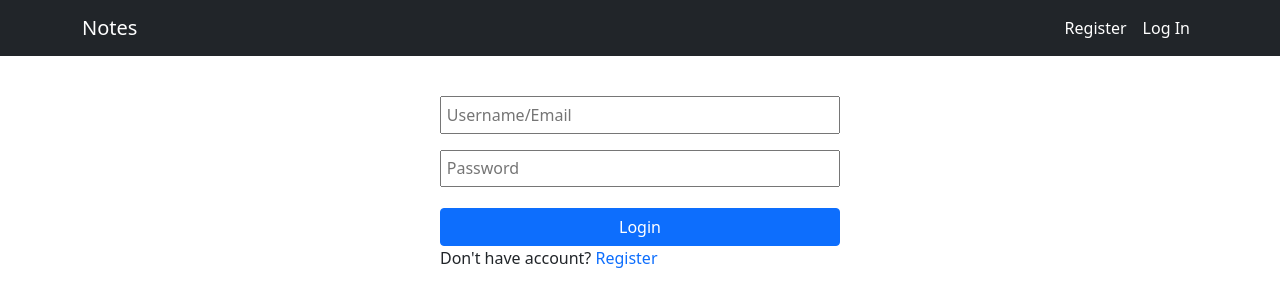
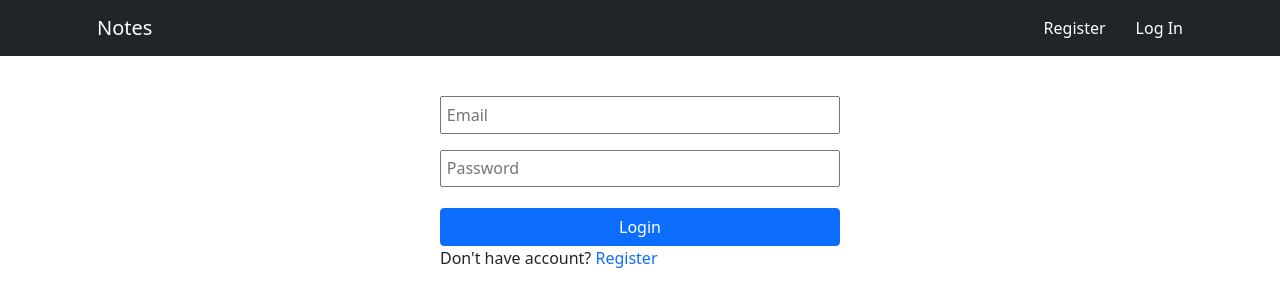
Before and after one commit to mzafar1999/notes-app-front-end-reactJS, a React (Create React App) app in the folder client/noteapp/: page /login in a window 1280 px wide. Shown: the top 306 px of the page. Built offline with nearby package versions, Linux system fonts and the light colour scheme; the HTML template or start-up script is replaced by a standard one.

Commit message:
User register implemented
User data using post method will be send to /register endpoint and after checking email if it is new, then new user will be saved in the database

```diff
--- a/client/noteapp/package.json
+++ b/client/noteapp/package.json
@@ -7,6 +7,7 @@
     "@testing-library/jest-dom": "^5.16.2",
     "@testing-library/react": "^12.1.2",
     "@testing-library/user-event": "^13.5.0",
+    "axios": "^0.26.0",
     "bootstrap": "^5.1.3",
     "bootstrap-styled": "^2.7.2",
     "react": "^17.0.2",
--- a/client/noteapp/src/pages/Home.jsx
+++ b/client/noteapp/src/pages/Home.jsx
@@ -1,13 +1,25 @@
-import React from "react";
+import React, { useEffect } from "react";
 import { Card, Col, Container, Row } from "react-bootstrap";
 import { notes } from "./notes";
+import axios from 'axios'
 const Home = () => {
+  useEffect(() => {
+    const getData = async()=>{
+      try {
+        const res = await axios.get('http://localhost:5000/api/users/')
+      } catch (error) {
+
+      }
+    }
+    getData()
+  }, [])
+
   return (
     <Container>
       <Row className="d-flex justify-content-center">
-        {notes.map((note) => {
+        {notes.map((note,index) => {
           return (
-            <Col  md={4} xl={3} className='m-3'>
+            <Col  md={4} xl={3} className='m-3' key={index}>
               <Card border="info">
                 <Card.Header>Header</Card.Header>
                 <Card.Body>
--- a/client/noteapp/src/pages/Login.jsx
+++ b/client/noteapp/src/pages/Login.jsx
@@ -1,7 +1,8 @@
-import React from "react";
+import React, { useState } from "react";
 import { Container } from "react-bootstrap";
 import styled from "styled-components";
 import { Link } from "react-router-dom";
+import axios from "axios";
 
 const Button = styled.button`
   margin-top: 0.8rem;
@@ -30,12 +31,19 @@ const LinkItem = styled(Link)`
   }
 `;
 const Login = () => {
+  const [email, setEmail] = useState('')
+  const [password, setPassword] = useState('')
+  const handleLogin = async(e)=>{
+      e.preventDefault()
+      const res = await axios.post('http://localhost:5000/api/users/login',{email,password})
+  }
+
   return (
     <Container>
       <Wrapper>
-        <Input placeholder="Username/Email" />
-        <Input placeholder="Password" type="password" />
-        <Button className="btn btn-primary"> Login </Button>
+        <Input value={email} onChange={(e)=>setEmail(e.target.value)} placeholder="Email" />
+        <Input value={password} onChange={(e)=>setPassword(e.target.value)} placeholder="Password" type="password" />
+        <Button onClick={handleLogin} className="btn btn-primary"> Login </Button>
         <p>
           Don't have account? <LinkItem to={`/register`}>Register</LinkItem>{" "}
         </p>
--- a/client/noteapp/src/pages/NavBar.jsx
+++ b/client/noteapp/src/pages/NavBar.jsx
@@ -5,13 +5,12 @@ import styled from 'styled-components'
 
 const LinkItem = styled(Link)`
     text-decoration: none;
+    margin: 0 15px;
     color: white;
     &:hover{
-        color:#6e6e6e;
+        color:#7e7e7e;
     }
-    &:focus, &:visited, &:link, &:active {
-        text-decoration: none;
-    }
+
 `;
 const NavBar = () => {
   return (
@@ -23,16 +22,13 @@ const NavBar = () => {
       <Nav className="me-auto">
       </Nav>
       <Nav>
-        <Nav.Link>
-        <LinkItem to='/register' style={{ textDecoration: 'none',color:'white' }}>
+        <LinkItem to='/register'>
           Register
         </LinkItem>
-        </Nav.Link>
-        <Nav.Link>
-        <LinkItem to='/login' style={{ textDecoration: 'none',color:'white' }}>
+
+        <LinkItem to='/login'>
           Log In
         </LinkItem>
-        </Nav.Link>
       </Nav>
     </Navbar.Collapse>
     </Container>
--- a/client/noteapp/src/pages/Register.jsx
+++ b/client/noteapp/src/pages/Register.jsx
@@ -2,6 +2,7 @@ import React, { useState } from "react";
 import { Container } from "react-bootstrap";
 import styled from "styled-components";
 import { Link } from "react-router-dom";
+import axios from "axios";
 
 const Button = styled.button`
   margin-top: 0.8rem;
@@ -39,13 +40,19 @@ const Register = () => {
 
   const handleSubmit = (e) => {
     e.preventDefault();
-  const newUser =
-        {
+  const newUser = {
             username,
             email,
             password,
             confirmPasswowrd,
           }
+
+         if(password===confirmPasswowrd){
+            axios.post('http://localhost:5000/api/users/register',newUser)
+            console.log('user registered');
+         }else{
+           alert('Password and Confirm password are not equal!')
+         }
   };
   return (
     <Container>
@@ -73,8 +80,7 @@ const Register = () => {
           value={confirmPasswowrd}
         />
         <Button className="btn btn-primary" onClick={handleSubmit}>
-          {" "}
-          Register{" "}
+          Register
         </Button>
         <p>
           Already have account? <LinkItem to={`/login`}>Login</LinkItem>{" "}
--- /dev/null
+++ b/client/noteapp/src/pages/notes.js
@@ -0,0 +1,17 @@
+export const notes = [{
+        id: 1,
+        note: 'Mercedes-Benz (German pronunciation: [mɛɐ̯ˈtseːdəsˌbɛnts, -dɛs-] (audio speaker iconlisten)),[6][7] commonly referred to as just Mercedes, is a German luxury automotive marque. Both Mercedes-Benz and Mercedes-Benz AG (a Mercedes-Benz Group subsidiary established in 2019) are headquartered in Stuttgart, Baden-Württemberg, Germany.[1] Mercedes-Benz produces'
+    },
+    {
+        id: 2,
+        note: "In 1958, the two companies began a partnership to sell their cars in the United States with Studebaker. A few American-based Daimler-Benz dealerships were converted into Mercedes-Benz dealerships when Daimler's non-Mercedes-partnered company closed in 1966."
+    },
+    {
+        id: 3,
+        note: "The company's origins lie in Daimler-Motoren-Gesellschaft's 1901 Mercedes and Karl Benz's 1886 Benz Patent-Motorwagen, which is widely regarded as the first internal combustion engine in a self-propelled automobile. The slogan for the brand is the best or nothing.[9]"
+    },
+    {
+        id: 4,
+        note: "Mercedes-Benz traces its origins to Karl Benz's creation of the first internal combustion engine in a car, seen in the Benz Patent Motorwagen – financed by Bertha Benz's dowry and patented in January 1886 and Gottlieb Daimler and their engineer Wilhelm Maybach's conversion of a stagecoach, with the addition of a petrol engine, introduced later that year. The Mercedes automobile was first marketed in 1901 by Daimler-Motoren-Gesellschaft (DMG)."
+    }
+]
```
Also changed, not shown: 1 other file (tests, documents, lock files or other folders).
